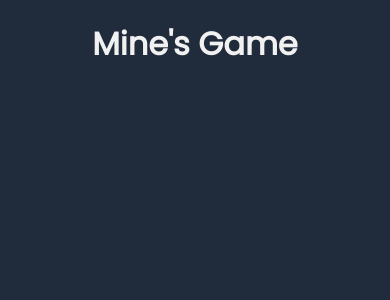
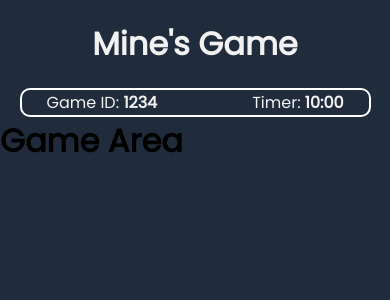
Before and after one commit to 22R01A05C9/minesgame, a React (Vite) app in the folder frontend/: page / in a window 390 px wide. Shown: the top 300 px of the page. Built offline with nearby package versions, Linux system fonts and the light colour scheme.

Commit message:
added header and game info

```diff
--- a/frontend/src/App.jsx
+++ b/frontend/src/App.jsx
@@ -1,4 +1,7 @@
 import Header from "./components/header"
+import GameInfo from "./components/gameinfo"
+import GameArea from "./components/gamearea"
+
 function App() {
   window.onload = () => {
     sessionStorage.removeItem("token")
@@ -6,6 +9,8 @@ function App() {
   return (
     <>
       <Header />
+      <GameInfo gameid={"1234"} />
+      <GameArea />
     </>
 
   )
--- /dev/null
+++ b/frontend/src/components/gamearea.jsx
@@ -0,0 +1,9 @@
+
+
+function GameArea(props) {
+    return (
+        <h1>Game Area</h1>
+    )
+}
+
+export default GameArea;
--- /dev/null
+++ b/frontend/src/components/gameinfo.jsx
@@ -0,0 +1,16 @@
+
+function GameInfo(props) {
+    return (
+        <div class="gameinfo">
+            <div className="gameid">
+                <p> Game ID: <strong>{props.gameid}</strong> </p>
+            </div>
+            <div className="timer">
+                <p>Timer: <strong>10:00</strong></p>
+            </div>
+        </div>
+    )
+
+}
+
+export default GameInfo;
--- a/frontend/src/index.css
+++ b/frontend/src/index.css
@@ -32,4 +32,26 @@
 		padding: 5px 10px;
 		color: var(--font-color);
 	}
+
+	.gameinfo {
+		display: flex;
+		justify-content: space-between;
+		border: 2px solid white;
+		border-radius: 10px;
+		width: 90%;
+		margin: 20px auto 0;
+
+	}
+
+	.gameinfo p {
+		color: var(--font-color)
+	}
+
+	.gameinfo .gameid {
+		margin-left: 25px;
+	}
+
+	.gameinfo .timer {
+		margin-right: 25px;
+	}
 }
```
Also changed, not shown: 1 other file (tests, documents, lock files or other folders).
